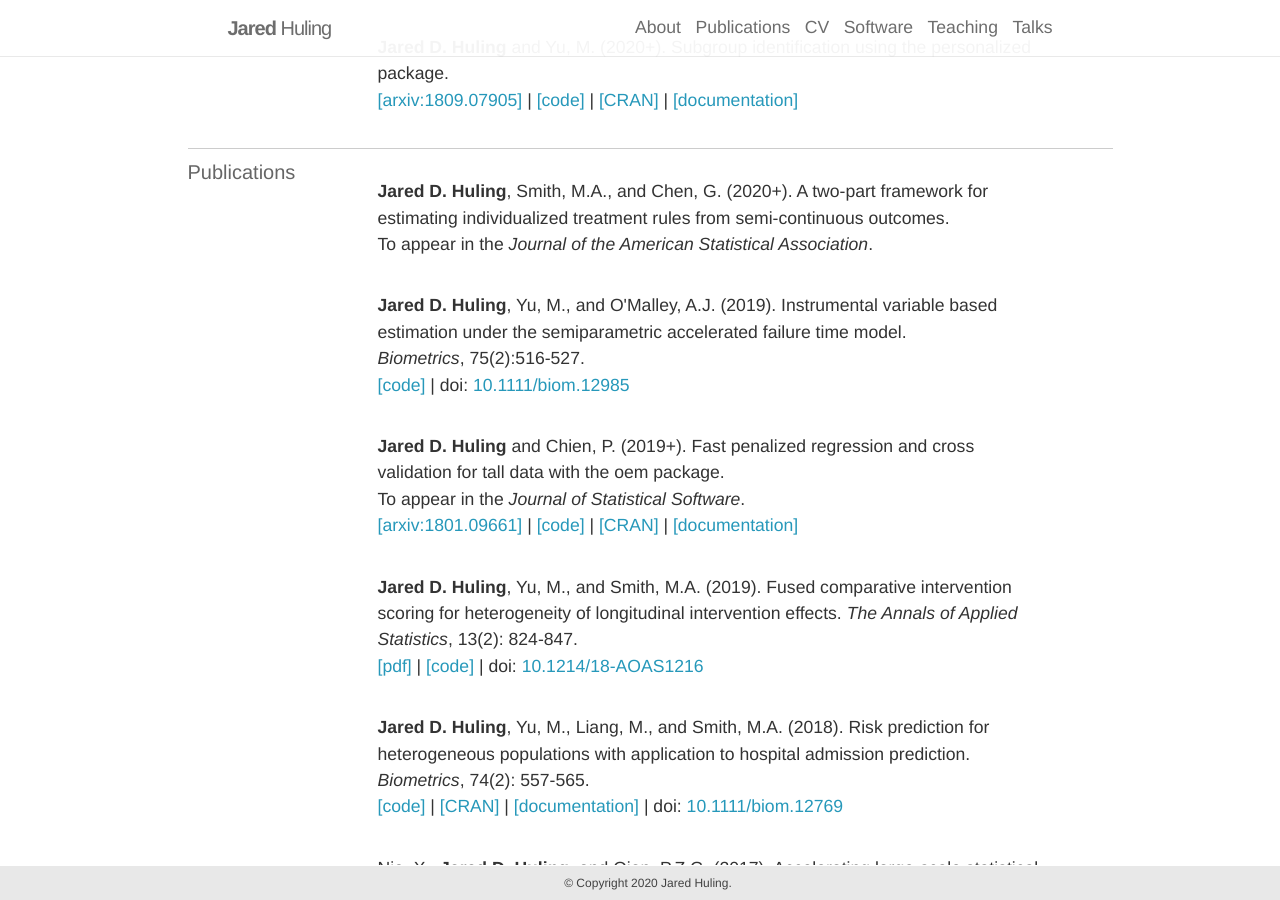
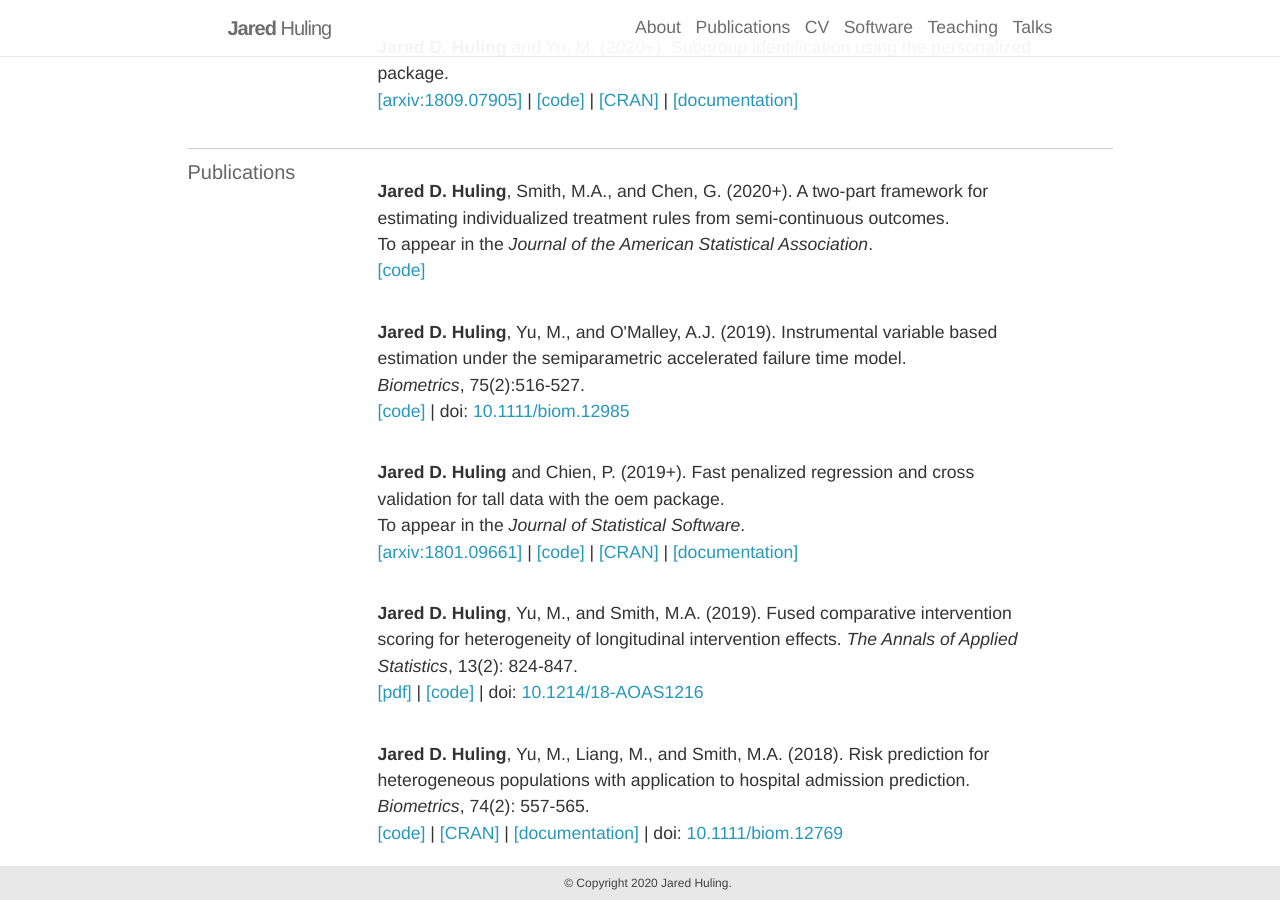
Before and after one commit to jaredhuling/jaredhuling.github.io, a Jekyll site: the page built from _pages/publications.md, in a window 1280 px wide and 900 px high, scrolled down 378 px. Built offline with Jekyll 4.4.1, drawn with Linux system fonts in a browser that asks for light colours; nearby versions of some CDN libraries.

Commit message:
add code

```diff
--- a/_pages/publications.md
+++ b/_pages/publications.md
@@ -66,6 +66,8 @@ years: [2018, 2017, 2016]
           <author>Jared D. Huling</author>, Smith, M.A., and Chen, G. (2020+).
             A two-part framework for estimating individualized treatment rules from semi-continuous outcomes.<br>
           To appear in the <em>Journal of the American Statistical Association</em>.
+          <br>
+          <a class="codelink" href="https://github.com/jaredhuling/personalized2part">[code]</a>
         </p>
 
 
```
